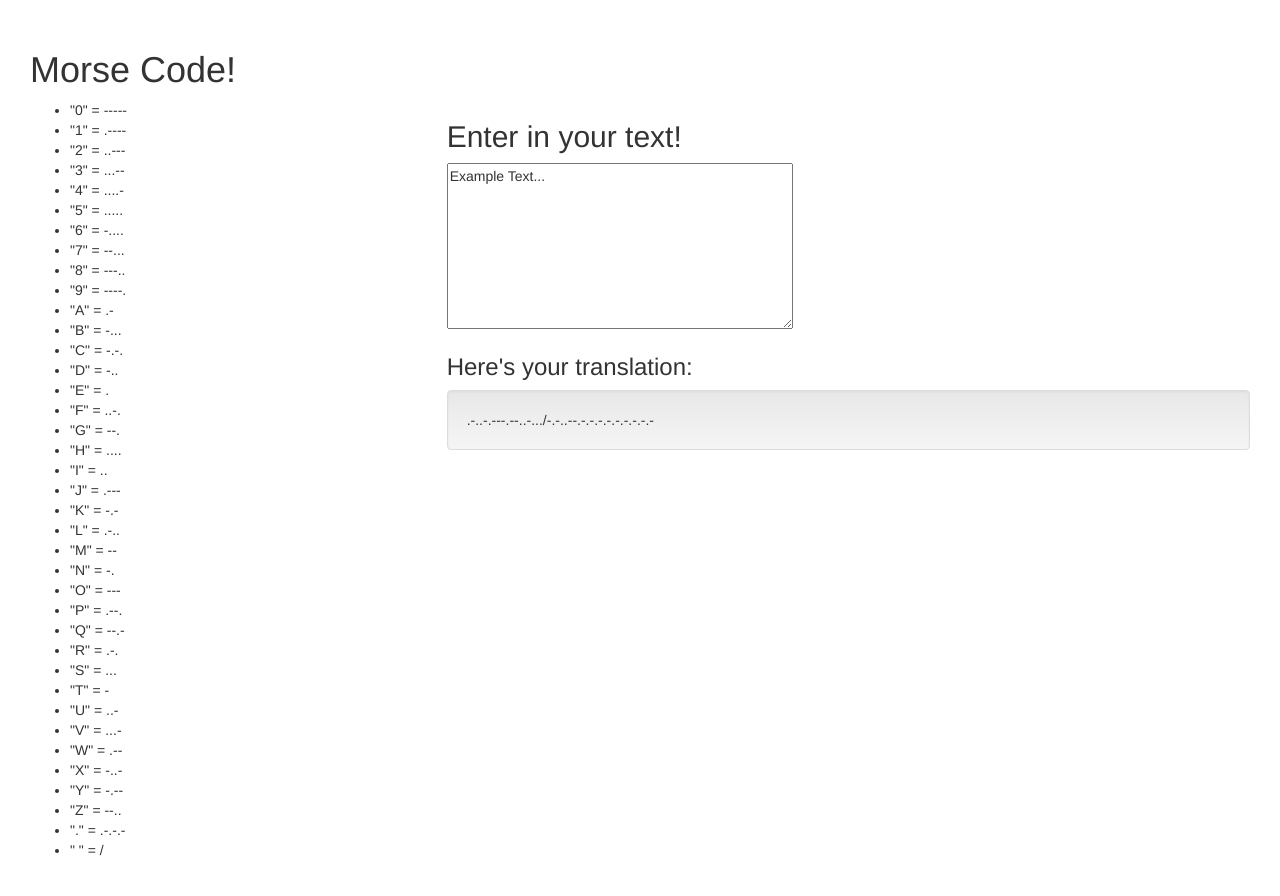
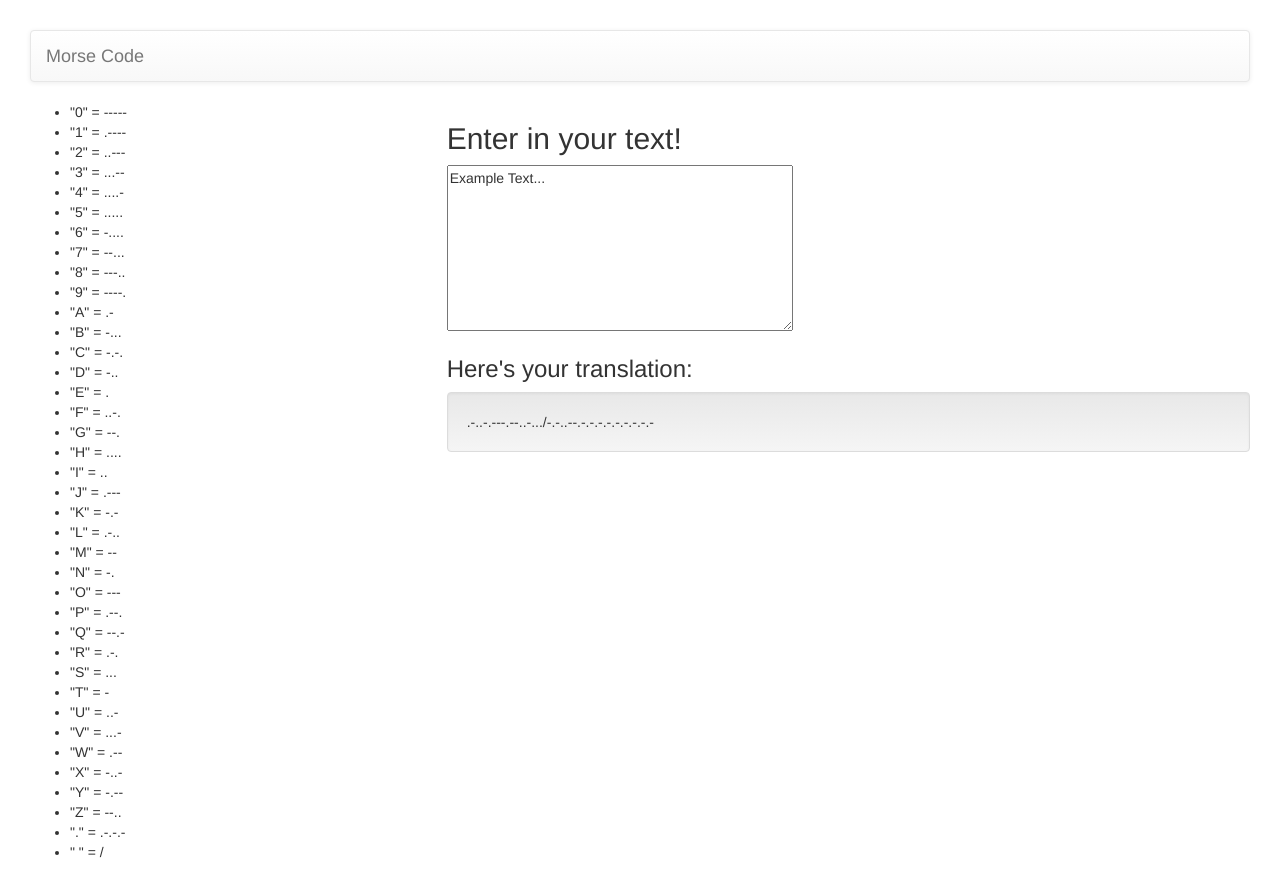
Before and after one commit to Light---/MorseCode, a plain HTML site: page index.html in a window 1280 px wide. Drawn offline with nearby package versions, Linux system fonts and the light colour scheme.

Commit message:
closes #1 - More bootstrap

```diff
--- a/index.html
+++ b/index.html
@@ -19,8 +19,14 @@
 </head>
 
 <body>
-<h1>Morse Code!</h1>
 
+<nav class="navbar navbar-default">
+    <div class="container-fluid">
+        <div class="navbar-header">
+            <a class="navbar-brand" href="#">Morse Code</a>
+        </div>
+    </div>
+</nav>
 
 <div class="row">
     <div class="col-md-4">
@@ -28,6 +34,7 @@
     </div>
 
     <div class="col-md-8">
+
 
         <h2>Enter in your text!</h2>
 
```
